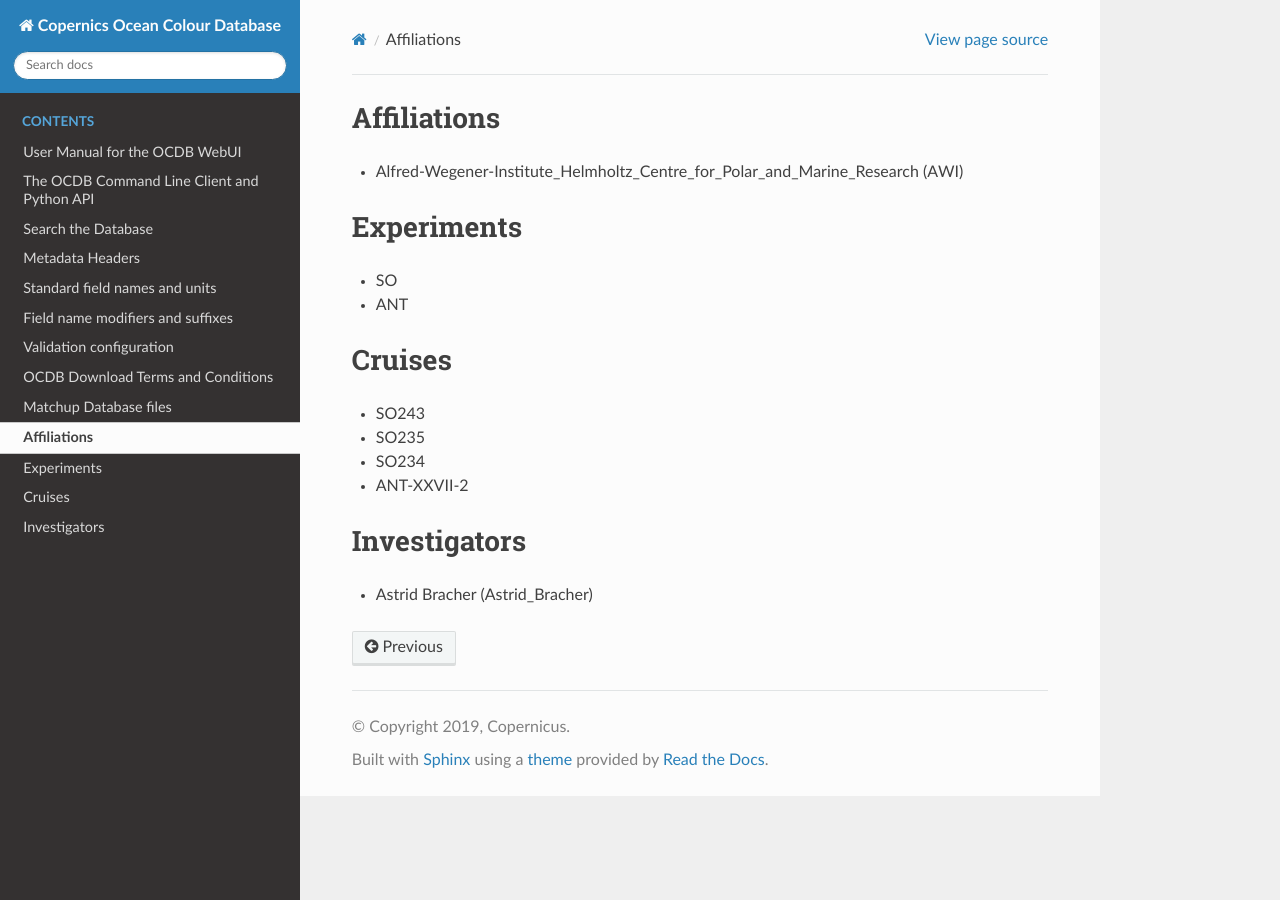
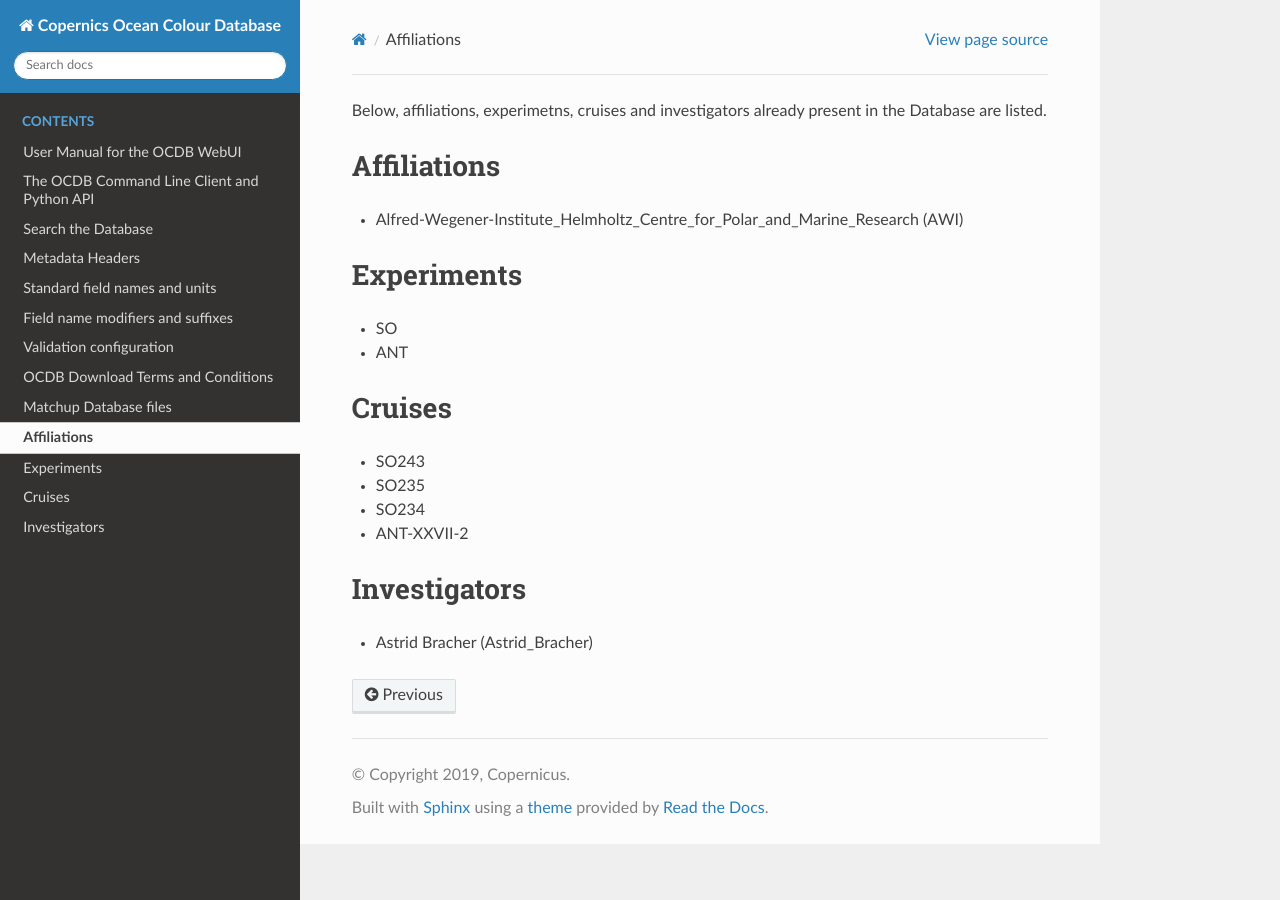
Before and after one commit to javierconcha/ocdb-docs, a Sphinx documentation site: the page built from docs/source/ocdb-PI-affiliation-experiment-cruise.md, in a window 1280 px wide. Built offline with Sphinx 7.4.7 and the Read the Docs theme 2.0.0, drawn with Linux system fonts in a browser that asks for light colours.

Commit message:
Update ocdb-PI-affiliation-experiment-cruise.md

```diff
--- a/docs/source/ocdb-PI-affiliation-experiment-cruise.md
+++ b/docs/source/ocdb-PI-affiliation-experiment-cruise.md
@@ -1,3 +1,5 @@
+Below, affiliations, experimetns, cruises and investigators already present in the Database are listed.
+
 ## Affiliations
 - Alfred-Wegener-Institute_Helmholtz_Centre_for_Polar_and_Marine_Research (AWI)
 
```
